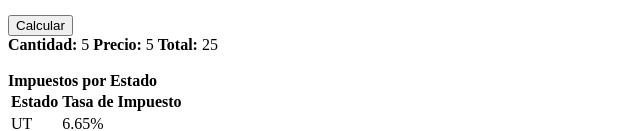
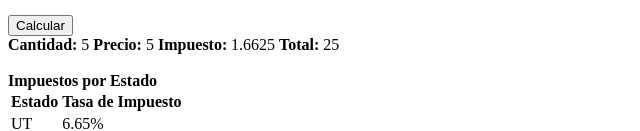
Before and after one commit to WilderZambrana/Totalizador, a website built with Parcel: page index.html in a window 1280 px wide. Both pictures are taken after typing "5", "5" into the empty fields and a click on the input "Calcular". Shown: the part 198-329 px from the top of the page, without its empty margins (0-640 px from the left). Built offline with nearby package versions, Linux system fonts and the light colour scheme.

Commit message:
Mostrar detalle del impuesto en pantalla

```diff
--- a/index.html
+++ b/index.html
@@ -27,7 +27,9 @@
     </form>
     <label><strong>Cantidad: </strong><label id="cantidad"></label></label>
     <label><strong>Precio: </strong><label id="precio"></label></label>
+    <label><strong>Impuesto: </strong><label id="impuesto"></label></label>
     <label><strong>Total: </strong><label id="total"></label></label>
+
     <br><br>
     <label><strong>Impuestos por Estado </strong></label><br>
     <table>
--- a/src/totalizador.js
+++ b/src/totalizador.js
@@ -8,11 +8,13 @@ form.addEventListener("submit", (event)=>{
     event.preventDefault();
     let res= precioTotal(cantidad.value,precio.value);
     let valorimpuesto = ImpFORstate(res,estado.value);
-    alert("Codigo de estado: "+estado.value+"\n"+"Valor Impuesto: "+valorimpuesto);
+    //alert("Codigo de estado: "+estado.value+"\n"+"Valor Impuesto: "+valorimpuesto);
     //alert("Cantidad: "+cantidad.value+"\n"+"Precio: "+precio.value+"\n"+"PrecioTotal: "+res);
     document.getElementById('cantidad').innerHTML = cantidad.value;
     document.getElementById('precio').innerHTML = precio.value;
+    document.getElementById('impuesto').innerHTML = valorimpuesto;
     document.getElementById('total').innerHTML = res;
+
 });
 
 function precioTotal(cantidad,precio){
```
